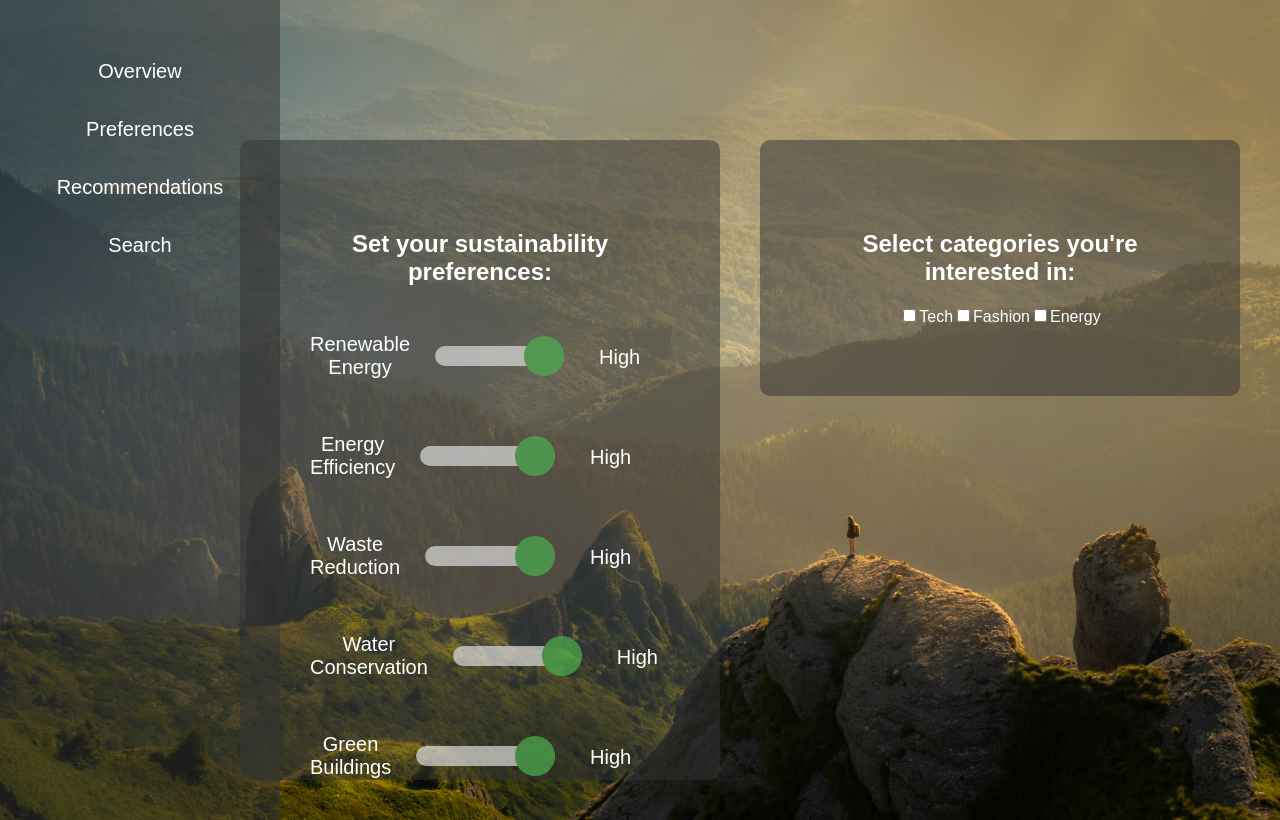
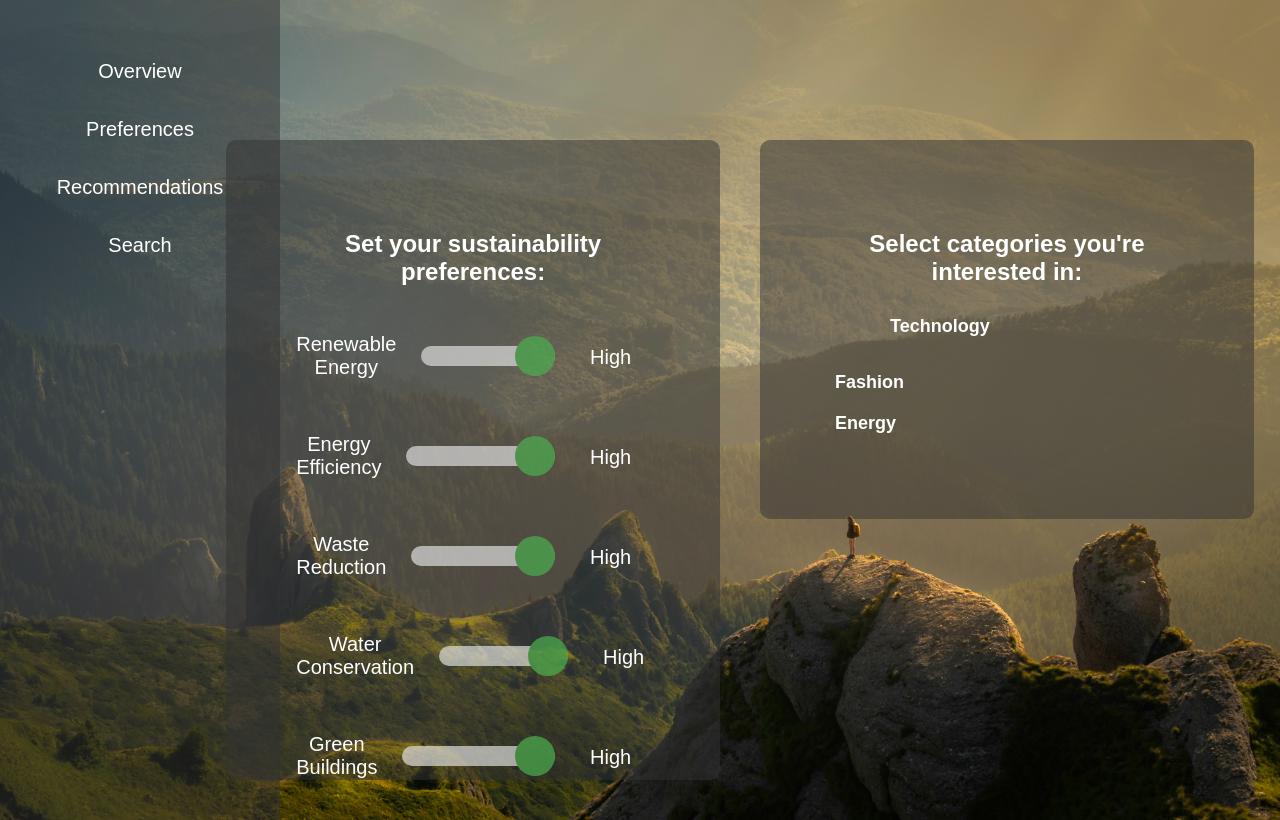
Before and after one commit to devanshi-kothari/EcoVest, a React (Vite) app in the folder frontEnd/my-app/: page /preferences in a window 1280 px wide. Built offline with nearby package versions, Linux system fonts and the light colour scheme.

Commit message:
frontend styling updates

```diff
--- a/frontEnd/my-app/src/pages/Home.css
+++ b/frontEnd/my-app/src/pages/Home.css
@@ -103,13 +103,10 @@ body {
   scrollbar-color: rgba(255, 255, 255, 0.5) rgba(255, 255, 255, 0.1); /* Thumb and track color */
 }
 
-
 .links {
   margin-top: 20px;
   font-size: 20px;
 }
-
-
 
 .links a {
   color: #a8e6cf; /* Example color from the palette */
@@ -173,3 +170,47 @@ body {
   border-bottom: 1px solid #ccc;
   font-size: 16px;
 }
+
+
+.checkbox-container {
+  display: flex;
+  flex-direction: column;
+  align-items: flex-start;
+}
+
+.categories label {
+  display: flex;
+  align-items: center;
+  margin-bottom: 10px;
+  font-size: 18px; /* Larger text */
+  font-weight: bold; /* Bolder font */
+  cursor: pointer; /* Pointer cursor on hover */
+  padding: 5px; /* Add padding for better click area */
+  border-radius: 5px; /* Rounded corners */
+  transition: background-color 0.3s, color 0.3s; /* Smooth background color and text color transition */
+}
+
+.categories label:hover {
+  background-color: rgba(255, 255, 255, 0.1); /* Background color on hover */
+  padding: 10px;
+}
+
+.categories input[type="checkbox"] {
+  display: none;
+}
+
+.categories input[type="checkbox"] + label::before {
+  content: ''; /* Empty content for the pseudo-element */
+  display: inline-block;
+  width: 40px; /* Width of the custom checkbox */
+  height: 20px; /* Height of the custom checkbox */
+  margin-right: 10px; /* Space between the checkbox and the label text */
+  border: 0px solid #4CAF50; /* Border color for the custom checkbox */
+  border-radius: 3px; /* Rounded corners */
+  background-color: transparent; /* Initial background color */
+  transition: background-color 0.3s; /* Smooth background color transition */
+}
+
+.categories input[type="checkbox"]:checked + label::before {
+  background-color: #4CAF50; /* Background color for selected */
+}
--- a/frontEnd/my-app/src/pages/Preferences.tsx
+++ b/frontEnd/my-app/src/pages/Preferences.tsx
@@ -12,7 +12,10 @@ function Preferences() {
   const [waterConservation, setWaterConservation] = useState(2);
   const [GreenBuildings, setGreenBuildings] = useState(2);
   const [fairLabor, setfairLabor] = useState(2);
-
+  const [carbonReduction, setcarbonReduction] = useState(2);
+  const [sustainableAgriculture, setsustainableAgriculture] = useState(2);
+  const [sustainableTransport, setsustainableTransport] = useState(2);
+  const [climateResilience, setclimateResilience] = useState(2);
 
   const [categories, setCategories] = useState<string[]>([]);
 
@@ -36,17 +39,23 @@ function Preferences() {
             <Slider label="Water Conservation" value={waterConservation} onChange={setWaterConservation} />
             <Slider label="Green Buildings" value={GreenBuildings} onChange={setGreenBuildings} />
             <Slider label="Fair Labor" value={fairLabor} onChange={setfairLabor} />
+            <Slider label="Carbon Reduction" value={carbonReduction} onChange={setcarbonReduction} />
+            <Slider label="Sustainable Agriculture" value={sustainableAgriculture} onChange={setsustainableAgriculture} />
+            <Slider label="Sustainable Transport" value={sustainableTransport} onChange={setsustainableTransport} />
           </div>
           <div className="categories">
-            <h2>Select categories you're interested in:</h2>
+            <h2 className="categories-heading">Select categories you're interested in:</h2>
+            <div className="checkbox-container">
               <label>
                 <input
                   type="checkbox"
+                  id="tech"
                   value="Tech"
                   checked={categories.includes('Tech')}
                   onChange={() => handleCategoryChange('Tech')}
                 />
-              Tech
+                <label htmlFor="tech">Technology</label>
+
               </label>
               <label>
                 <input
@@ -70,6 +79,7 @@ function Preferences() {
           </div>
         </div>
       </div>
+    </div>
   );
 }
 
```
Lines whose indentation alone changed are shown as unchanged.
